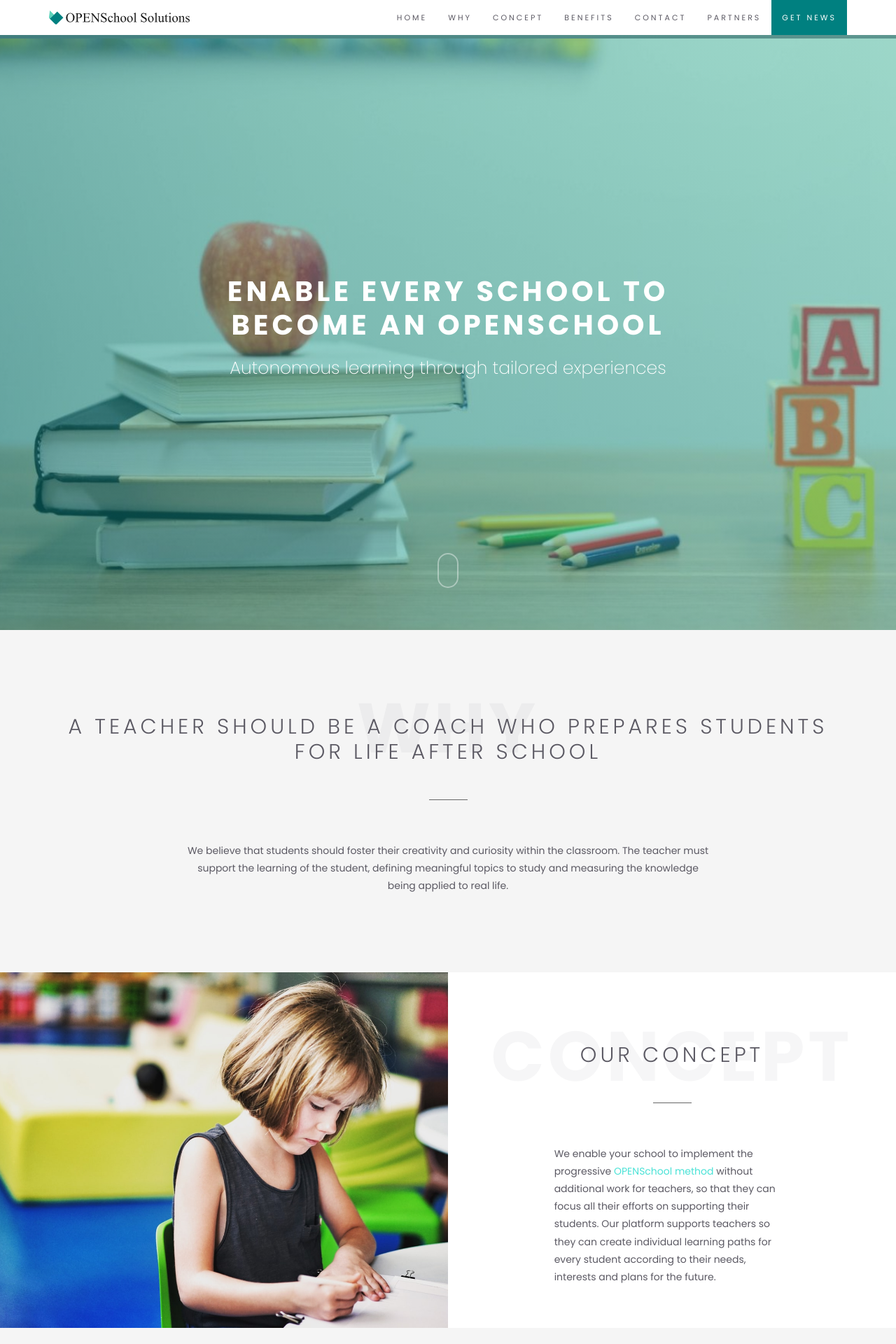
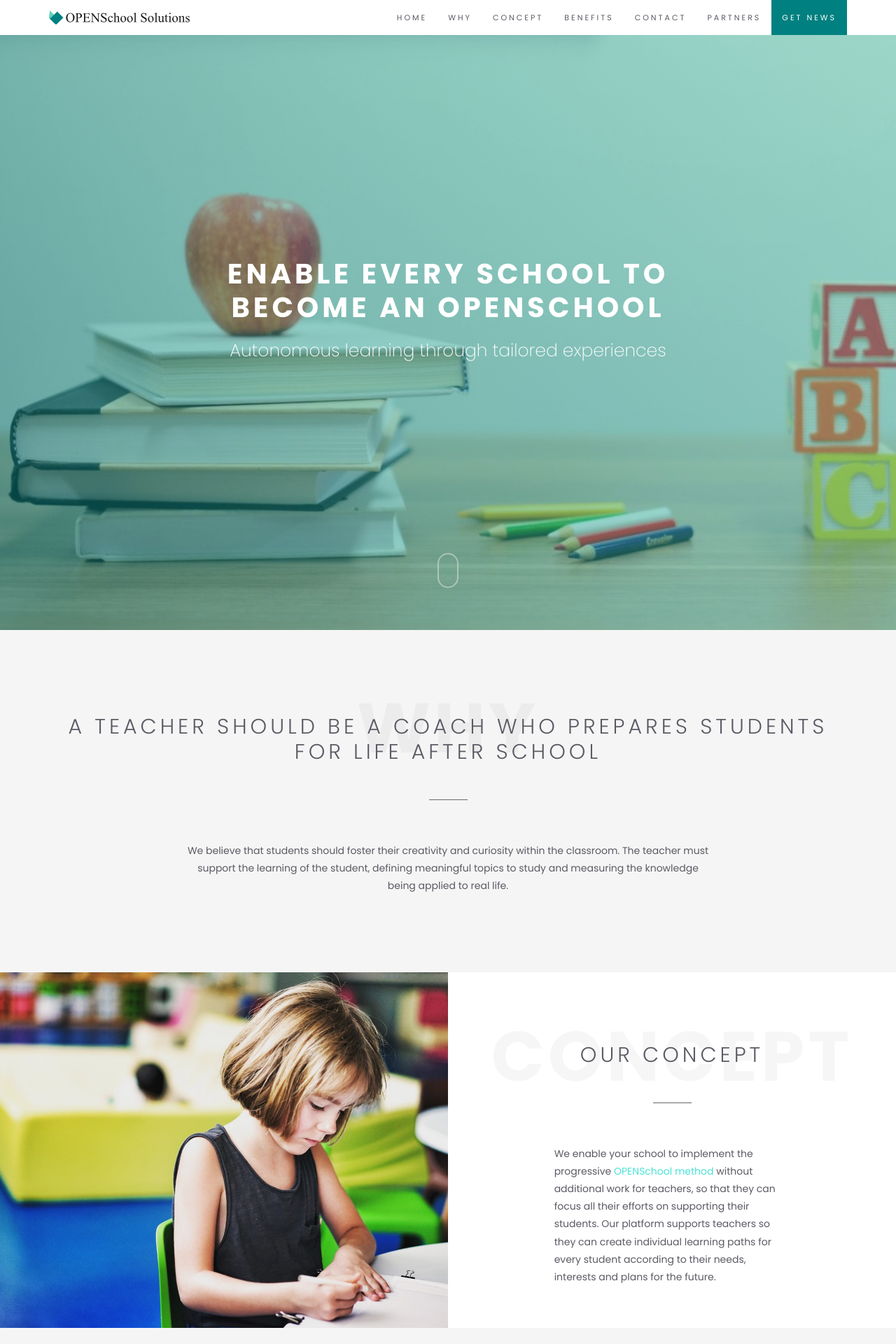
Before and after one commit to openschoolsolutions/openschoolsolutions.github.io, a Jekyll site: the page built from index.html, in a window 1280 px wide. Shown: the top 1920 px of the page at 70% size. Built offline with Jekyll 4.4.1, drawn with Linux system fonts in a browser that asks for light colours; a script that is not in the unit is left out.

Commit message:
Adding css.

```diff
--- a/assets/css/custom.css
+++ b/assets/css/custom.css
@@ -10,3 +10,7 @@
 	color: white !important;
 	background: #5fd3bc;
 }
+
+#home.module-image {
+	margin-top: -50px;
+}
--- a/assets/js/custom.js
+++ b/assets/js/custom.js
@@ -49,21 +49,14 @@ $('body').scrollspy({
 	offset: 70
 })
 
-var offset = 80;
-$('.navbar-custom li a').click(function(event) {
-    event.preventDefault();
-    $($(this).attr('href'))[0].scrollIntoView();
-    scrollBy(0, -offset);
-});
-
 /* ---------------------------------------------- /*
 * Background image.
 /* ---------------------------------------------- */
 
-$(".js-height-full").height($(window).height() - 50);
+$(".js-height-full").height($(window).height());
 
 $(window).resize(function(){
-	$(".js-height-full").height($(window).height() - 50);
+	$(".js-height-full").height($(window).height());
 });
 
 if (/Android|webOS|iPhone|iPad|iPod|BlackBerry/i.test(navigator.userAgent)) {
```
